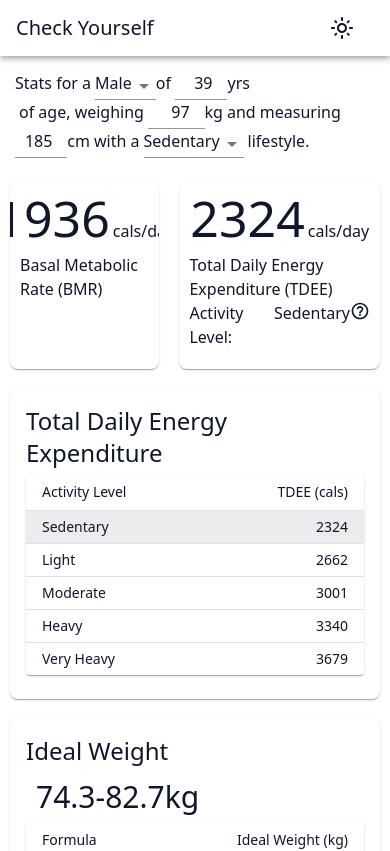
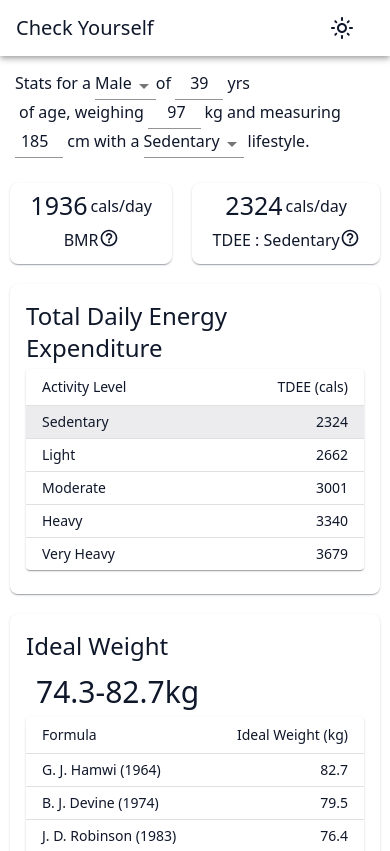
Before and after one commit to pmann84/CheckYourself, a React (Vite) app: page / in a window 390 px wide. Shown: the top 851 px of the page. Built offline with nearby package versions, Linux system fonts and the light colour scheme.

Commit message:
Final responsive tweaks

```diff
--- a/src/App.tsx
+++ b/src/App.tsx
@@ -1,4 +1,4 @@
-import { Box, styled, useMediaQuery, useTheme } from "@mui/material";
+import { Box, styled } from "@mui/material";
 import { useState } from "react";
 import { AppThemeProvider, ThemeMode } from "./AppThemeProvider";
 import { BMIDisplay } from "./BmiDisplay";
@@ -10,6 +10,7 @@ import { useLocalStorage } from "./Storage";
 import { TDEECalculator, TDEEResults } from "./TDEECalculator";
 import { DefaultInputParams } from "./TDEEInput";
 import { TDEEResultsTable } from "./TDEEResultsTable";
+import { useSmallScreenMediaQuery } from "./useSmallScreenMediaQuery";
 
 const DisplayBox = styled(Box)(`
     display: "flex";
@@ -47,12 +48,14 @@ export const ResultsDisplay = ({ result }: IResultsDisplayProps) => {
                         sx={{ margin: `${bottomMargin}px`, flexGrow: 1 }}
                         calories={result.bmr}
                         description="Basal Metabolic Rate (BMR)"
+                        shortDescription="BMR"
                     />
                     <CalorieDisplayCard
                         sx={{ margin: `${bottomMargin}px`, flexGrow: 1 }}
                         calories={result.tdee.get(result.activity)}
                         activity={result.activity}
                         description="Total Daily Energy Expenditure (TDEE)"
+                        shortDescription="TDEE"
                     />
                 </Box>
                 <Box>
@@ -81,9 +84,7 @@ function App() {
         input: storage.load(InputParamsStorageKey, DefaultInputParams),
     });
 
-    const muiTheme = useTheme();
-    const isSmallScreen = useMediaQuery(muiTheme.breakpoints.down("sm"));
-    console.log(`SM: ${isSmallScreen}`);
+    const isSmallScreen = useSmallScreenMediaQuery();
     const onCalculate = (result: TDEEResults) => {
         setResult(result);
         storage.save(InputParamsStorageKey, result.input);
--- a/src/CalorieDisplayCard.tsx
+++ b/src/CalorieDisplayCard.tsx
@@ -2,9 +2,11 @@ import { Theme } from "@emotion/react";
 import HelpOutlineIcon from "@mui/icons-material/HelpOutline";
 import { Box, Card, CardContent, styled, SxProps, Tooltip, Typography } from "@mui/material";
 import { ActivityFactor, ActivityFactorDescription, ActivityFactorLongName } from "./CalorieUtils";
+import { useSmallScreenMediaQuery } from "./useSmallScreenMediaQuery";
 
 export interface ICalorieDisplayCardProps {
     description: string;
+    shortDescription: string;
     calories?: number;
     activity?: ActivityFactor;
     sx?: SxProps<Theme>;
@@ -17,7 +19,9 @@ const AdjustedCardContent = styled(CardContent)(`
     }
 `);
 
-export const CalorieDisplayCard = ({ description, calories, activity, sx }: ICalorieDisplayCardProps) => {
+export const CalorieDisplayCard = ({ description, shortDescription, calories, activity, sx }: ICalorieDisplayCardProps) => {
+    const isSmallScreen = useSmallScreenMediaQuery();
+
     return (
         <Card sx={{ borderRadius: 2, ...sx }}>
             <AdjustedCardContent>
@@ -31,7 +35,7 @@ export const CalorieDisplayCard = ({ description, calories, activity, sx }: ICal
                 >
                     <Typography
                         sx={{
-                            fontSize: 50,
+                            fontSize: isSmallScreen ? 25 : 50,
                             paddingRight: "3px",
                             lineHeight: 1,
                         }}
@@ -45,8 +49,24 @@ export const CalorieDisplayCard = ({ description, calories, activity, sx }: ICal
                         alignItems: "center",
                     }}
                 >
-                    <Typography fontWeight="fontWeightMedium">{description}</Typography>
-                    {activity && (
+                    <Box
+                        sx={{
+                            display: "flex",
+                            flexDirection: "row",
+                        }}
+                    >
+                        <Typography fontWeight="fontWeightMedium">
+                            {isSmallScreen ? `${shortDescription} ${activity ? `: ${ActivityFactorLongName(activity)}` : ""}` : description}
+                        </Typography>
+                        {isSmallScreen && (
+                            <Tooltip title={`${description} ${activity ? `: ${ActivityFactorDescription(activity)}` : ""}`}>
+                                <Typography>
+                                    <HelpOutlineIcon fontSize="small" />
+                                </Typography>
+                            </Tooltip>
+                        )}
+                    </Box>
+                    {!isSmallScreen && activity && (
                         <Box
                             sx={{
                                 justifyContent: "center",
--- a/src/EnumSelect.tsx
+++ b/src/EnumSelect.tsx
@@ -1,4 +1,5 @@
-import { FormControl, InputLabel, MenuItem, Select, SelectProps, useMediaQuery, useTheme } from "@mui/material";
+import { FormControl, InputLabel, MenuItem, Select, SelectProps } from "@mui/material";
+import { useSmallScreenMediaQuery } from "./useSmallScreenMediaQuery";
 
 function getEnumKeyValuePairs<EnumT extends string, EnumValueT extends string | number>(enumVariable: { [key in EnumT]: EnumValueT }): [
     string,
@@ -31,8 +32,7 @@ export const ResponsiveEnumSelect = <T extends string | number, TEnumValue exten
     mapper,
     ...props
 }: IResponsiveEnumSelectProps<T, TEnumValue>) => {
-    const muiTheme = useTheme();
-    const isSmallScreen = useMediaQuery(muiTheme.breakpoints.down("sm"));
+    const isSmallScreen = useSmallScreenMediaQuery();
 
     const variant = isSmallScreen ? "standard" : undefined;
     return (
--- a/src/InlineTextField.tsx
+++ b/src/InlineTextField.tsx
@@ -28,7 +28,7 @@ export const InlineTextField = ({ step, suffix, onChange, defaultValue }: IInlin
                 size="small"
                 onChange={onChange}
             />
-            {suffix && <Typography>{suffix}</Typography>}
+            {suffix && <Typography sx={{ paddingLeft: "4px" }}>{suffix}</Typography>}
         </Box>
     );
 };
--- a/src/ReponsiveTextField.tsx
+++ b/src/ReponsiveTextField.tsx
@@ -1,6 +1,7 @@
 import { Theme } from "@emotion/react";
-import { SxProps, TextField, useMediaQuery, useTheme } from "@mui/material";
+import { SxProps, TextField } from "@mui/material";
 import { InlineTextField } from "./InlineTextField";
+import { useSmallScreenMediaQuery } from "./useSmallScreenMediaQuery";
 
 export interface IResponsiveTextFieldProps {
     label: string;
@@ -12,8 +13,7 @@ export interface IResponsiveTextFieldProps {
 }
 
 export const ResponsiveTextField = ({ label, step, smallScreenSuffix, onChange, defaultValue, sx }: IResponsiveTextFieldProps) => {
-    const muiTheme = useTheme();
-    const isSmallScreen = useMediaQuery(muiTheme.breakpoints.down("sm"));
+    const isSmallScreen = useSmallScreenMediaQuery();
 
     const onChangeHandler = (event: React.ChangeEvent<HTMLInputElement | HTMLTextAreaElement>) => {
         if (onChange) {
--- a/src/TDEEInput.tsx
+++ b/src/TDEEInput.tsx
@@ -1,8 +1,9 @@
-import { Box, FormControl, SelectChangeEvent, SxProps, Theme, Typography, useMediaQuery, useTheme } from "@mui/material";
+import { Box, FormControl, SelectChangeEvent, SxProps, Theme, Typography } from "@mui/material";
 import { PropsWithChildren, useEffect, useState } from "react";
 import { ActivityFactor, Gender } from "./CalorieUtils";
 import { ResponsiveEnumSelect } from "./EnumSelect";
 import { ResponsiveTextField } from "./ReponsiveTextField";
+import { useSmallScreenMediaQuery } from "./useSmallScreenMediaQuery";
 
 // TODO: Type this properly but assume we'll use it correctly for now
 export interface IOrderedTypography {
@@ -39,8 +40,7 @@ export interface ITDEEInputProps {
 }
 
 export const TDEEInput = ({ initialInput, onChange }: ITDEEInputProps) => {
-    const muiTheme = useTheme();
-    const isSmallScreen = useMediaQuery(muiTheme.breakpoints.down("sm"));
+    const isSmallScreen = useSmallScreenMediaQuery();
 
     const [input, setInput] = useState<IInputParams>(initialInput ?? DefaultInputParams);
 
--- a/src/TDEEResultsTable.tsx
+++ b/src/TDEEResultsTable.tsx
@@ -12,10 +12,9 @@ import {
     TableRow,
     Theme,
     Tooltip,
-    useMediaQuery,
-    useTheme,
 } from "@mui/material";
 import { ActivityFactor, ActivityFactorDescription, ActivityFactorShortName } from "./CalorieUtils";
+import { useSmallScreenMediaQuery } from "./useSmallScreenMediaQuery";
 
 export interface ITDEEResultsTableProps {
     tdeeMap: Map<ActivityFactor, number | undefined>;
@@ -24,8 +23,7 @@ export interface ITDEEResultsTableProps {
 }
 
 export const TDEEResultsTable = ({ tdeeMap, selectedActivityFactor, sx }: ITDEEResultsTableProps) => {
-    const muiTheme = useTheme();
-    const matches = useMediaQuery(muiTheme.breakpoints.down("sm"));
+    const isSmallScreen = useSmallScreenMediaQuery();
 
     return (
         <Card sx={{ borderRadius: 2, ...sx }}>
@@ -36,7 +34,7 @@ export const TDEEResultsTable = ({ tdeeMap, selectedActivityFactor, sx }: ITDEER
                         <TableHead>
                             <TableRow key="headers">
                                 <TableCell>Activity Level</TableCell>
-                                <TableCell align="right">{matches ? "TDEE (cals)" : "Total Daily Energy Expenditure (cals)"}</TableCell>
+                                <TableCell align="right">{isSmallScreen ? "TDEE (cals)" : "Total Daily Energy Expenditure (cals)"}</TableCell>
                             </TableRow>
                         </TableHead>
                         <TableBody>
--- /dev/null
+++ b/src/useSmallScreenMediaQuery.tsx
@@ -0,0 +1,8 @@
+import { useMediaQuery, useTheme } from "@mui/material";
+
+export const useSmallScreenMediaQuery = (): boolean => {
+    const theme = useTheme();
+    const isSmallScreen = useMediaQuery(theme.breakpoints.down("sm"));
+
+    return isSmallScreen;
+};
```
